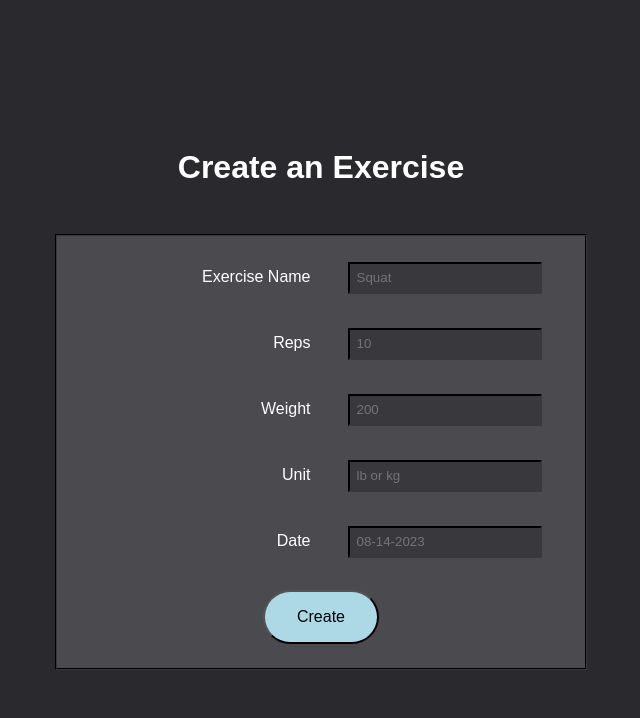
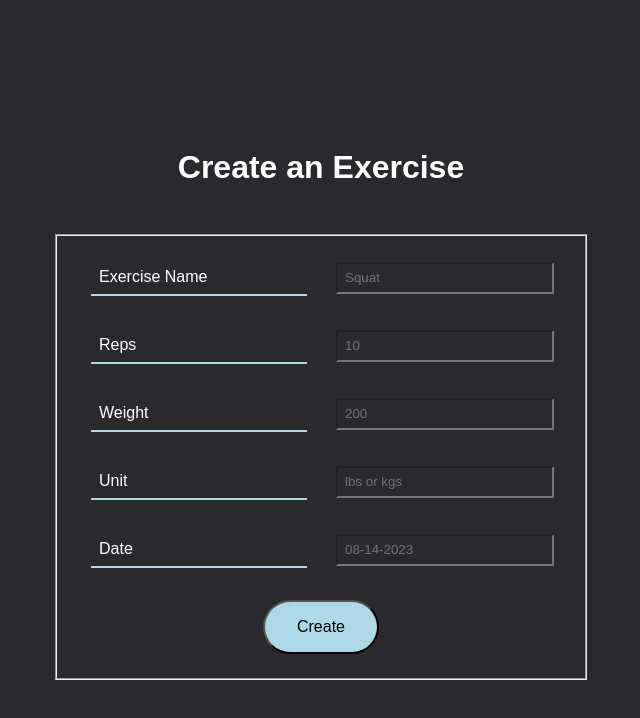
Before and after one commit to tndus604/exercise-tracker-MERN, a React (Create React App) app in the folder exercise-ui/: page /create in a window 1280 px wide. Shown: the top 718 px of the page, without its empty margins (319-959 px from the left). Built offline with nearby package versions, Linux system fonts and the light colour scheme.

Commit message:
connected to exercise-rest-api

```diff
--- a/exercise-ui/src/App.css
+++ b/exercise-ui/src/App.css
@@ -86,7 +86,7 @@ th, td {
 }
 
 th {
-  background-color: lightcyan;
+  background-color: darkgray;
   color: black;
 }
 
@@ -103,15 +103,15 @@ tr:hover {
 fieldset, legend, label, input {
   margin: 1em;
   padding: 0.5em;
-  background-color: var(--grey60);
-  color: var(--white100);
-  border-color: var(--grey70);
+  color: white;
 }
 
 label {
   display: inline-block;
+  background-color: #2a2a2e;
   width: 200px;
-  text-align: right;
+  text-align: left;
+  border-bottom: 2px lightblue solid;
 }
 
 fieldset {
@@ -121,7 +121,8 @@ fieldset {
 }
 
 input, legend {
-  background-color: var(--grey70);
+  background-color: #2a2a2e;
+  width: 200px;
 }
 
 button {
@@ -176,6 +177,7 @@ a:visited {
 }
 
 .icon:hover {
+  color: red;
   cursor: pointer;
 }
 
--- a/exercise-ui/src/pages/CreateExercisePage.js
+++ b/exercise-ui/src/pages/CreateExercisePage.js
@@ -1,3 +1,4 @@
+import React from 'react';
 import { useState } from 'react';
 import { useHistory } from 'react-router-dom';
 import moment from 'moment';
@@ -6,16 +7,12 @@ function CreateExercisePage() {
 
   const history = useHistory();
 
-  // Variables which are initialized to empty string and updated by form below
   const [name, setName] = useState('');
   const [reps, setReps] = useState('');
   const [weight, setWeight] = useState('');
   const [unit, setUnit] = useState('');
   const [date, setDate] = useState('');
 
-  //----------------------------------------------------------------------------
-  // Make a POST request to create a new exercise
-  //----------------------------------------------------------------------------
   const addExercise = async () => {
     // Create new object with the variables set in the form
     const newExercise = {name, reps, weight, unit, date};
@@ -73,7 +70,7 @@ function CreateExercisePage() {
           <label for="unit">Unit</label>
           <input id="unit"
             type="text"
-            placeholder="lb or kg"
+            placeholder="lbs or kgs"
             value={unit}
             onChange={e => setUnit(e.target.value)}
           /> <br/>
--- a/exercise-ui/src/pages/EditExercisePage.js
+++ b/exercise-ui/src/pages/EditExercisePage.js
@@ -1,3 +1,4 @@
+import React from 'react';
 import { useState } from 'react';
 import { useHistory } from 'react-router-dom';
 
--- a/exercise-ui/src/pages/HomePage.js
+++ b/exercise-ui/src/pages/HomePage.js
@@ -1,3 +1,4 @@
+import React from 'react';
 import { useState, useEffect } from 'react';
 import { useHistory, Link } from 'react-router-dom';
 import ExerciseTable from '../components/ExerciseTable';
```
Also changed, not shown: 2 other files (tests, documents, lock files or other folders).
